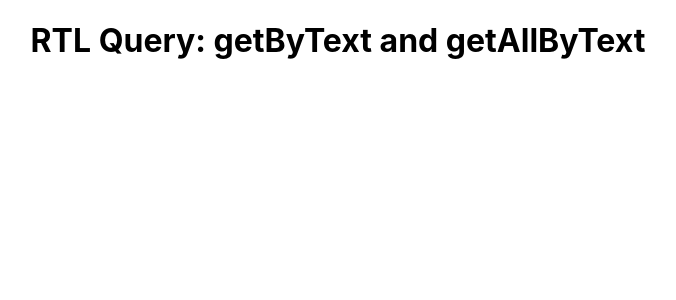
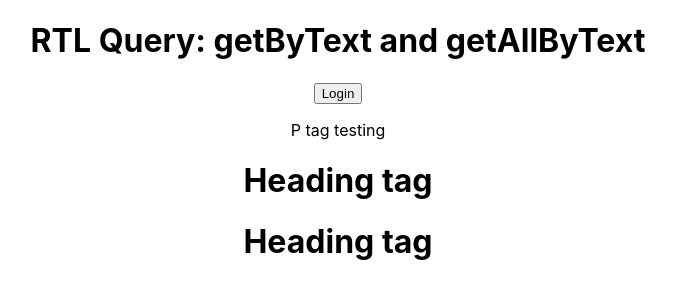
Before and after one commit to Shahrukh-elRed/react-testing-library-and-jest, a React (Create React App) app: page / in a window 1280 px wide. Shown: the top 300 px of the page, without its empty margins (302-978 px from the left). Built offline with nearby package versions, Linux system fonts and the light colour scheme.

Commit message:
getByText and getAllByText

```diff
--- a/src/App.js
+++ b/src/App.js
@@ -4,6 +4,12 @@ function App() {
   return (
     <div className="App">
       <h1>RTL Query: getByText and getAllByText</h1>
+      <button>Login</button>
+      <p className="para-style" id="p1">
+        P tag testing
+      </p>
+      <h1>Heading tag</h1>
+      <h1>Heading tag</h1>
     </div>
   );
 }
```
Also changed, not shown: 1 other file (tests, documents, lock files or other folders).
